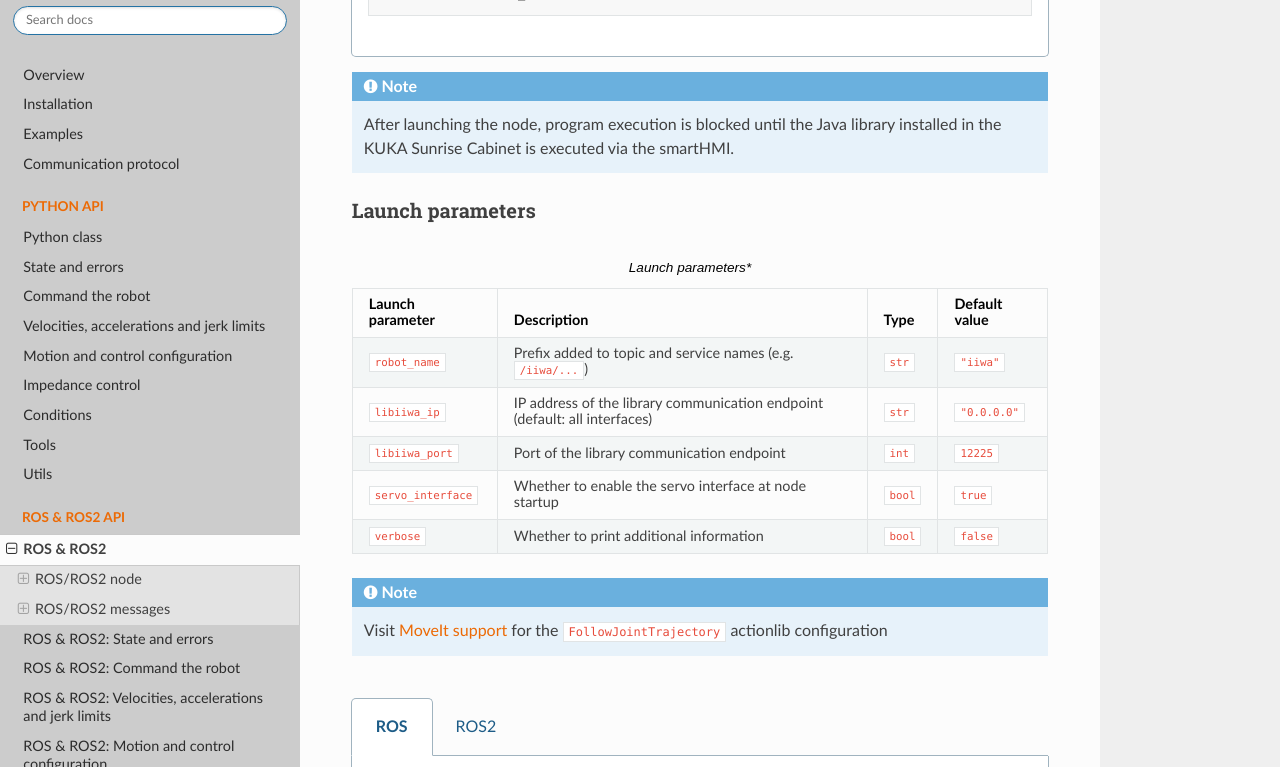
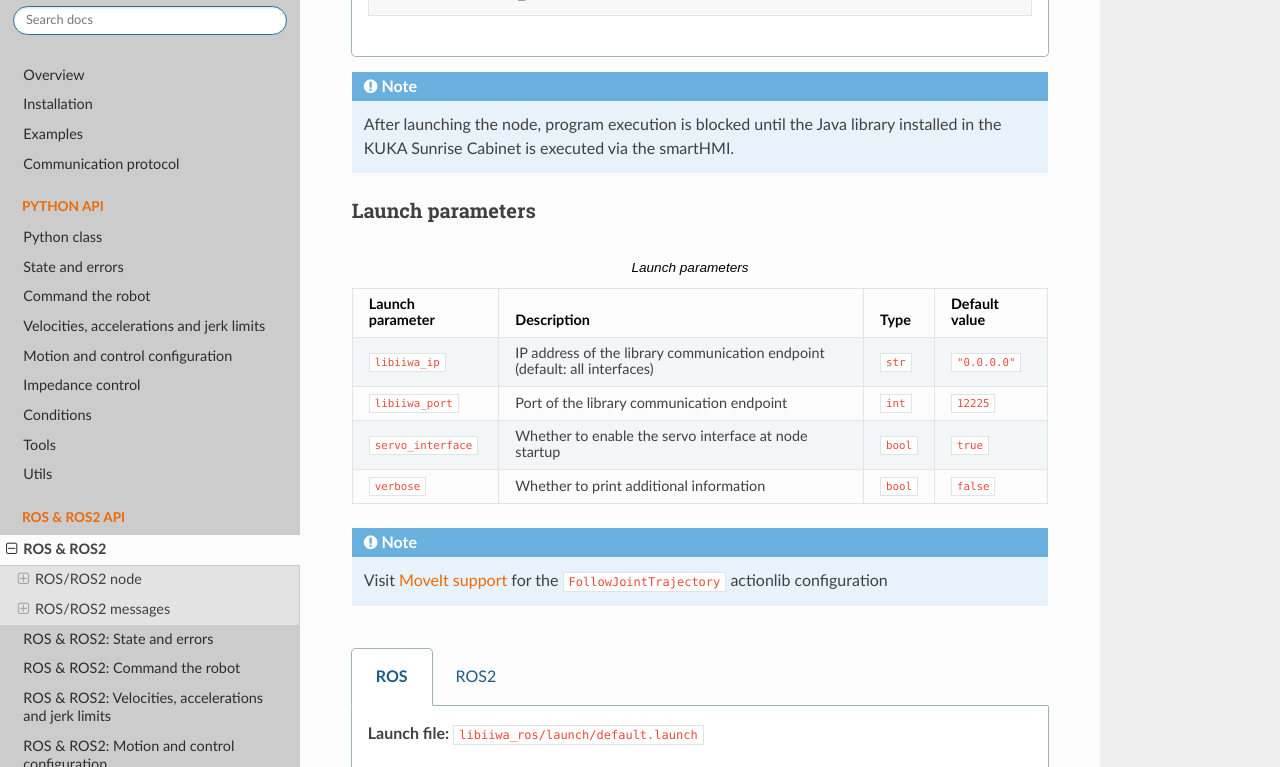
Before and after one commit to Toni-SM/libiiwa, a Sphinx documentation site: the page built from docs/source/modules/ros.rst, in a window 1280 px wide and 900 px high, scrolled down 764 px, cut to the strip 0-767 px from the top of the window. Built offline with Sphinx 7.4.7 and the Read the Docs theme 2.0.0, drawn with Linux system fonts in a browser that asks for light colours; the version number could not be read and is left out.

Commit message:
Update ros launch parameters in docs

```diff
--- a/docs/source/modules/ros.rst
+++ b/docs/source/modules/ros.rst
@@ -40,17 +40,13 @@ Launching the node
 Launch parameters
 ^^^^^^^^^^^^^^^^^
 
-.. list-table:: Launch parameters*
+.. list-table:: Launch parameters
     :header-rows: 1
 
     * - Launch parameter
       - Description
       - Type
       - Default value
-    * - :literal:`robot_name`
-      - Prefix\ |_| \added\ |_| \to\ |_| \topic\ |_| \and\ |_| \service\ |_| \names (e.g. :literal:`/iiwa/...`)
-      - :literal:`str`
-      - :literal:`"iiwa"`
     * - :literal:`libiiwa_ip`
       - IP address of the library communication endpoint (default: all interfaces)
       - :literal:`str`
```
Also changed, not shown: other parts of docs/source/modules/ros.rst (+2 -2 lines).
